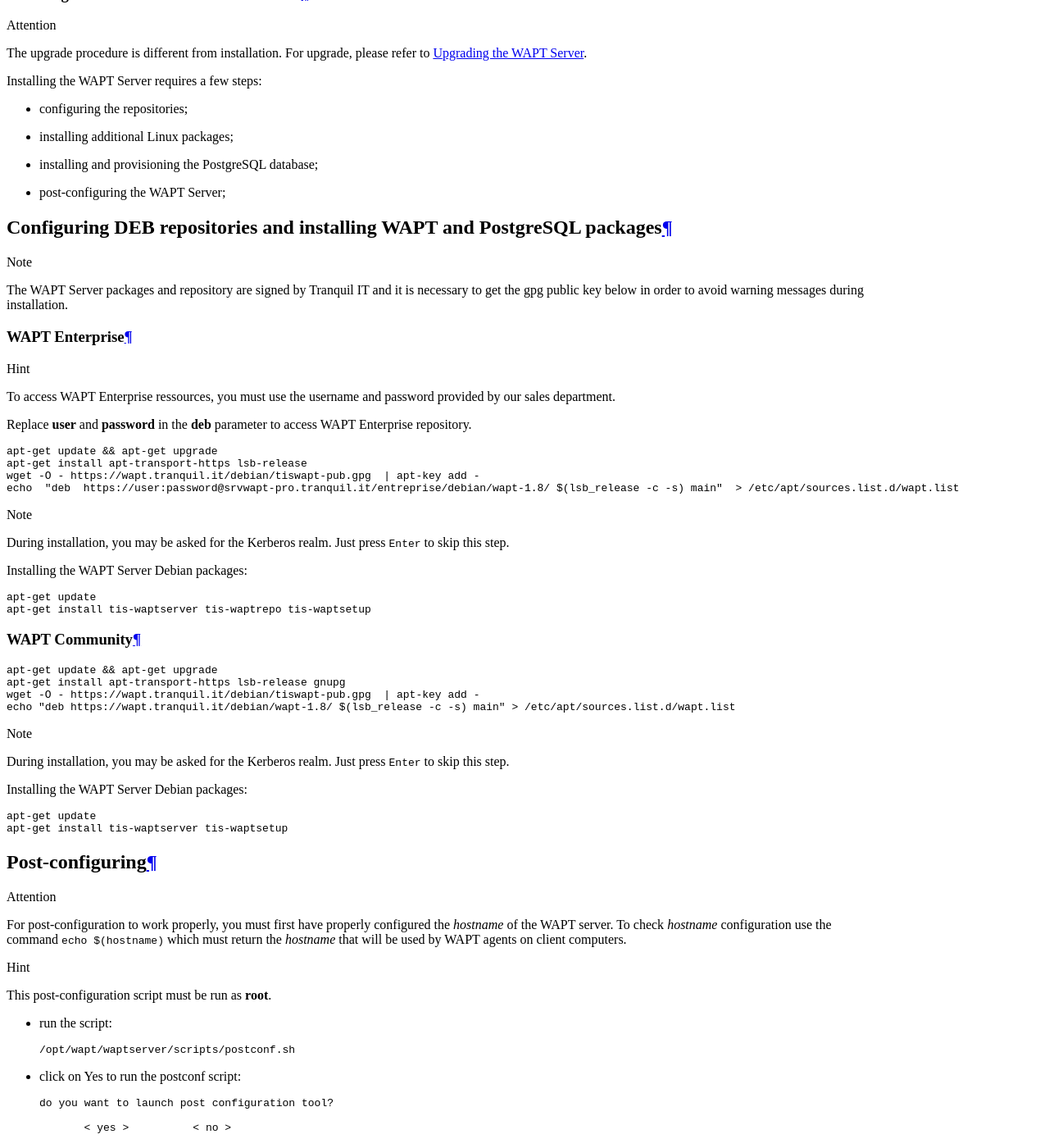
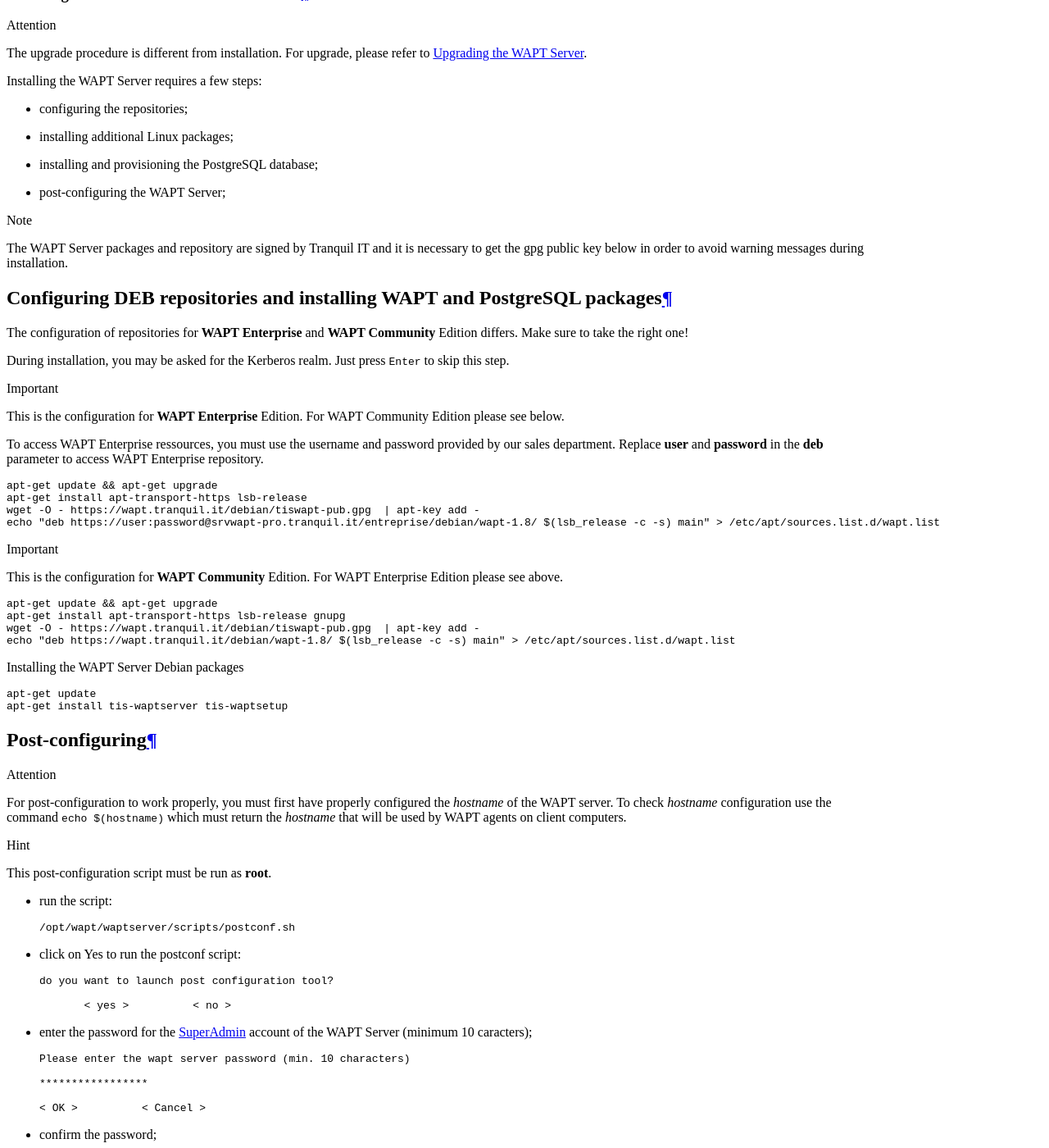
Before and after one commit to tranquilit/WAPT-Documentation, a Sphinx documentation site: the page built from source/waptserver-install/debian/install-debian-wapt.rst, in a window 1280 px wide and 1400 px high, scrolled down 932 px. Shown: the whole window at 82% size. Built offline with Sphinx 7.4.7 and the Read the Docs theme 2.0.0, drawn with Linux system fonts in a browser that asks for light colours.

Commit message:
improve readability in setting up the repositories

```diff
--- a/source/waptserver-install/debian/install-debian-wapt.rst
+++ b/source/waptserver-install/debian/install-debian-wapt.rst
@@ -29,61 +29,47 @@
 
 * post-configuring the WAPT Server;
 
-Configuring DEB repositories and installing WAPT and PostgreSQL packages
-""""""""""""""""""""""""""""""""""""""""""""""""""""""""""""""""""""""""
-
 .. note::
 
   The WAPT Server packages and repository are signed by Tranquil IT
   and it is necessary to get the gpg public key below in order
   to avoid warning messages during installation.
 
+Configuring DEB repositories and installing WAPT and PostgreSQL packages
+""""""""""""""""""""""""""""""""""""""""""""""""""""""""""""""""""""""""
 
-WAPT Enterprise
-^^^^^^^^^^^^^^^
+The configuration of repositories for **WAPT Enterprise** and **WAPT Community** Edition differs. Make sure
+to take the right one!
 
-.. hint::
+During installation, you may be asked for the Kerberos realm. Just press
+:kbd:`Enter` to skip this step.
 
-   To access WAPT Enterprise ressources, you must use the username and password provided by our sales department.
+.. important::
 
-   Replace **user** and **password** in the **deb** parameter to access WAPT Enterprise repository.
+    This is the configuration for **WAPT Enterprise** Edition. For WAPT Community Edition please see below.
 
-.. code-block:: bash
+    To access WAPT Enterprise ressources, you must use the username and password provided by our sales department.
+    Replace **user** and **password** in the **deb** parameter to access WAPT Enterprise repository.
 
-  apt-get update && apt-get upgrade
-  apt-get install apt-transport-https lsb-release
-  wget -O - https://wapt.tranquil.it/debian/tiswapt-pub.gpg  | apt-key add -
-  echo  "deb  https://user:password@srvwapt-pro.tranquil.it/entreprise/debian/wapt-1.8/ $(lsb_release -c -s) main"  > /etc/apt/sources.list.d/wapt.list
+    .. code-block:: bash
 
-.. note::
+      apt-get update && apt-get upgrade
+      apt-get install apt-transport-https lsb-release
+      wget -O - https://wapt.tranquil.it/debian/tiswapt-pub.gpg  | apt-key add -
+      echo "deb https://user:password@srvwapt-pro.tranquil.it/entreprise/debian/wapt-1.8/ $(lsb_release -c -s) main" > /etc/apt/sources.list.d/wapt.list
 
-  During installation, you may be asked for the Kerberos realm. Just press
-  :kbd:`Enter` to skip this step.
+.. important::
 
-Installing the WAPT Server Debian packages:
+    This is the configuration for **WAPT Community** Edition. For WAPT Enterprise Edition please see above.
 
-.. code-block:: bash
+    .. code-block:: bash
 
-    apt-get update
-    apt-get install tis-waptserver tis-waptrepo tis-waptsetup
+      apt-get update && apt-get upgrade
+      apt-get install apt-transport-https lsb-release gnupg
+      wget -O - https://wapt.tranquil.it/debian/tiswapt-pub.gpg  | apt-key add -
+      echo "deb https://wapt.tranquil.it/debian/wapt-1.8/ $(lsb_release -c -s) main" > /etc/apt/sources.list.d/wapt.list
 
-
-WAPT Community
-^^^^^^^^^^^^^^
-
-.. code-block:: bash
-
-  apt-get update && apt-get upgrade
-  apt-get install apt-transport-https lsb-release gnupg
-  wget -O - https://wapt.tranquil.it/debian/tiswapt-pub.gpg  | apt-key add -
-  echo "deb https://wapt.tranquil.it/debian/wapt-1.8/ $(lsb_release -c -s) main" > /etc/apt/sources.list.d/wapt.list
-
-.. note::
-
-  During installation, you may be asked for the Kerberos realm. Just press
-  :kbd:`Enter` to skip this step.
-
-Installing the WAPT Server Debian packages:
+Installing the WAPT Server Debian packages
 
 .. code-block:: bash
 
```
